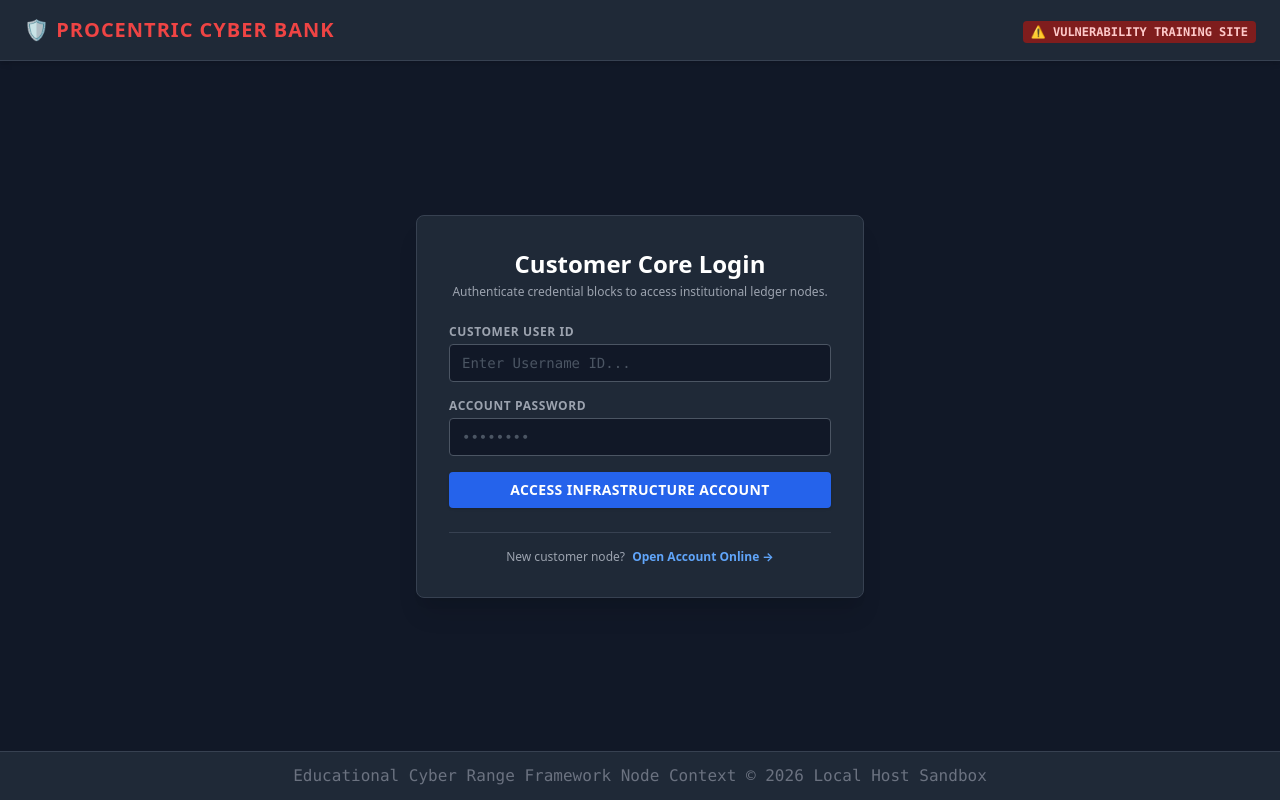
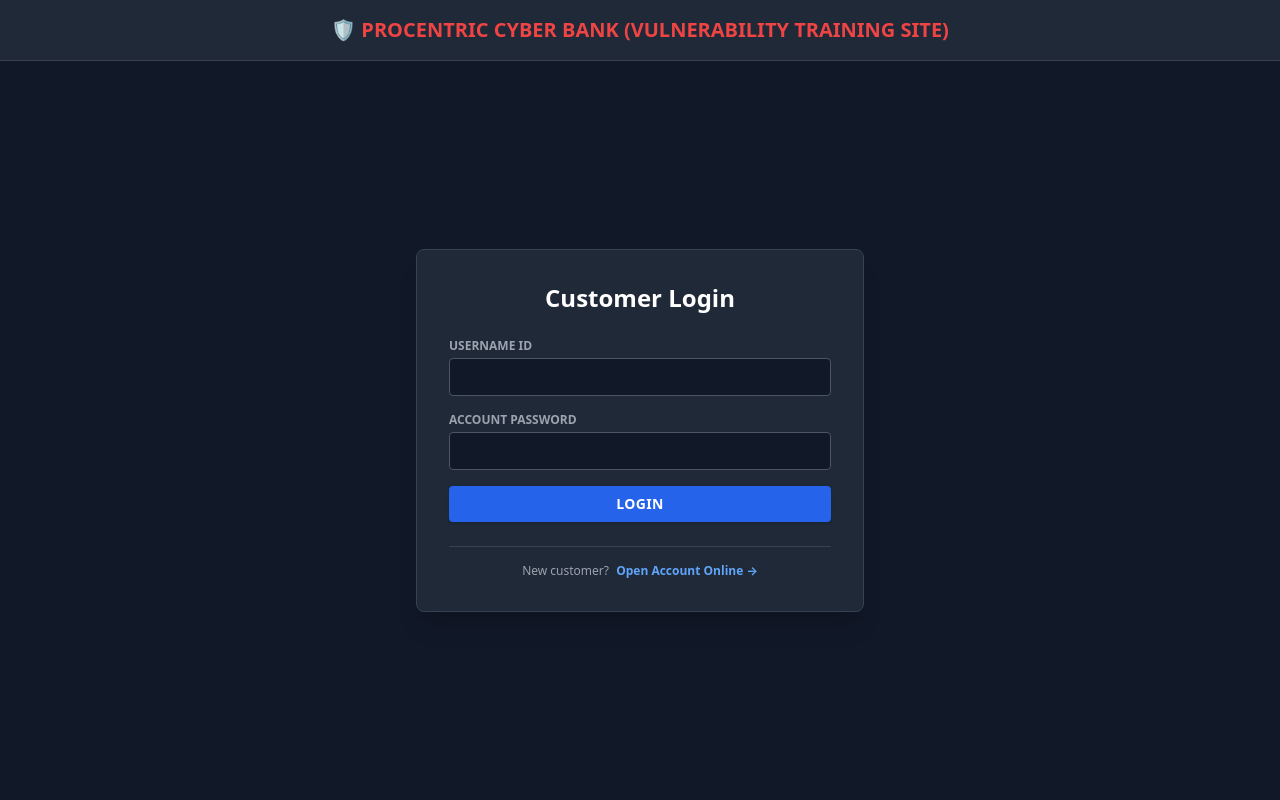
Before and after one commit to tibinjohn193-blip/procentric-cyber-bank, a Flask app: page /login in a window 1280 px wide. Run offline with Flask 3, Linux system fonts and the light colour scheme.

Commit message:
login.html

```diff
--- a/templates/login.html
+++ b/templates/login.html
@@ -2,34 +2,25 @@
 <html lang="en">
 <head>
     <meta charset="UTF-8">
-    <meta name="viewport" content="width=device-width, initial-scale=1.0">
-    <title>Procentric Cyber Bank - Secure Portal Login</title>
+    <title>Procentric Cyber Bank - Login</title>
     <link href="https://cdn.jsdelivr.net/npm/tailwindcss@2.2.19/dist/tailwind.min.css" rel="stylesheet">
 </head>
-<body class="bg-gray-900 text-gray-100 font-sans min-h-screen flex flex-col justify-between">
+<body class="bg-gray-900 text-gray-100 min-h-screen flex flex-col justify-between">
 
-    <header class="bg-gray-800 border-b border-gray-700 px-6 py-4 flex justify-between items-center shadow-md">
-        <div class="flex items-center space-x-2">
-            <span class="text-xl font-bold tracking-wider text-red-500">🛡️ PROCENTRIC CYBER BANK</span>
-        </div>
-        <div>
-            <span class="text-xs bg-red-900 text-red-200 px-2 py-1 rounded font-mono font-bold">⚠️ VULNERABILITY TRAINING SITE</span>
-        </div>
+    <header class="bg-gray-800 border-b border-gray-700 px-6 py-4 text-center">
+        <span class="text-xl font-bold text-red-500">🛡️ PROCENTRIC CYBER BANK (VULNERABILITY TRAINING SITE)</span>
     </header>
 
     <main class="flex-grow flex items-center justify-center p-4">
         <div class="bg-gray-800 border border-gray-700 p-8 rounded-lg shadow-xl max-w-md w-full">
-            <div class="text-center mb-6">
-                <h2 class="text-2xl font-extrabold text-white">Customer Core Login</h2>
-                <p class="text-gray-400 text-xs mt-1">Authenticate credential blocks to access institutional ledger nodes.</p>
-            </div>
+            <h2 class="text-2xl font-extrabold text-white text-center mb-6">Customer Login</h2>
 
             {% with messages = get_flashed_messages() %}
                 {% if messages %}
                     <div class="mb-4">
                         {% for message in messages %}
                             <div class="bg-red-950 border border-red-800 text-red-300 px-3 py-2 rounded text-xs font-medium">
-                                {{ message.replace('danger:', '').replace('success:', '') }}
+                                {{ message.replace('danger:', '') }}
                             </div>
                         {% endfor %}
                     </div>
@@ -38,33 +29,22 @@
 
             <form action="/login" method="POST" class="space-y-4">
                 <div>
-                    <label class="block text-xs font-semibold text-gray-400 uppercase tracking-wider mb-1">Customer User ID</label>
-                    <input type="text" name="username" placeholder="Enter Username ID..." required autocomplete="off"
-                           class="w-full bg-gray-900 border border-gray-600 rounded px-3 py-2 text-sm font-mono text-white placeholder-gray-600 focus:outline-none focus:border-blue-500 transition">
+                    <label class="block text-xs font-semibold text-gray-400 uppercase mb-1">Username ID</label>
+                    <input type="text" name="username" required autocomplete="off" class="w-full bg-gray-900 border border-gray-600 rounded px-3 py-2 text-sm text-white focus:outline-none focus:border-blue-500">
                 </div>
-
                 <div>
-                    <label class="block text-xs font-semibold text-gray-400 uppercase tracking-wider mb-1">Account Password</label>
-                    <input type="password" name="password" placeholder="••••••••" required
-                           class="w-full bg-gray-900 border border-gray-600 rounded px-3 py-2 text-sm font-mono text-white placeholder-gray-600 focus:outline-none focus:border-blue-500 transition">
+                    <label class="block text-xs font-semibold text-gray-400 uppercase mb-1">Account Password</label>
+                    <input type="password" name="password" required class="w-full bg-gray-900 border border-gray-600 rounded px-3 py-2 text-sm text-white focus:outline-none focus:border-blue-500">
                 </div>
-
-                <button type="submit"
-                        class="w-full bg-blue-600 hover:bg-blue-700 text-white font-bold py-2 px-4 rounded text-sm tracking-wide uppercase shadow transition duration-200 mt-2">
-                    Access Infrastructure Account
-                </button>
+                <button type="submit" class="w-full bg-blue-600 hover:bg-blue-700 text-white font-bold py-2 rounded text-sm uppercase tracking-wide shadow transition">Login</button>
             </form>
 
             <div class="mt-6 pt-4 border-t border-gray-700 text-center text-xs">
-                <span class="text-gray-400">New customer node?</span>
-                <a href="/register" class="text-blue-400 hover:text-blue-300 ml-1 font-bold transition">Open Account Online &rarr;</a>
+                <span class="text-gray-400">New customer?</span>
+                <a href="/register" class="text-blue-400 hover:underline ml-1 font-bold">Open Account Online &rarr;</a>
             </div>
         </div>
     </main>
 
-    <footer class="bg-gray-800 border-t border-gray-700 py-3 text-center text-xxs text-gray-500 font-mono">
-        Educational Cyber Range Framework Node Context &copy; 2026 Local Host Sandbox
-    </footer>
-
 </body>
 </html>
```
